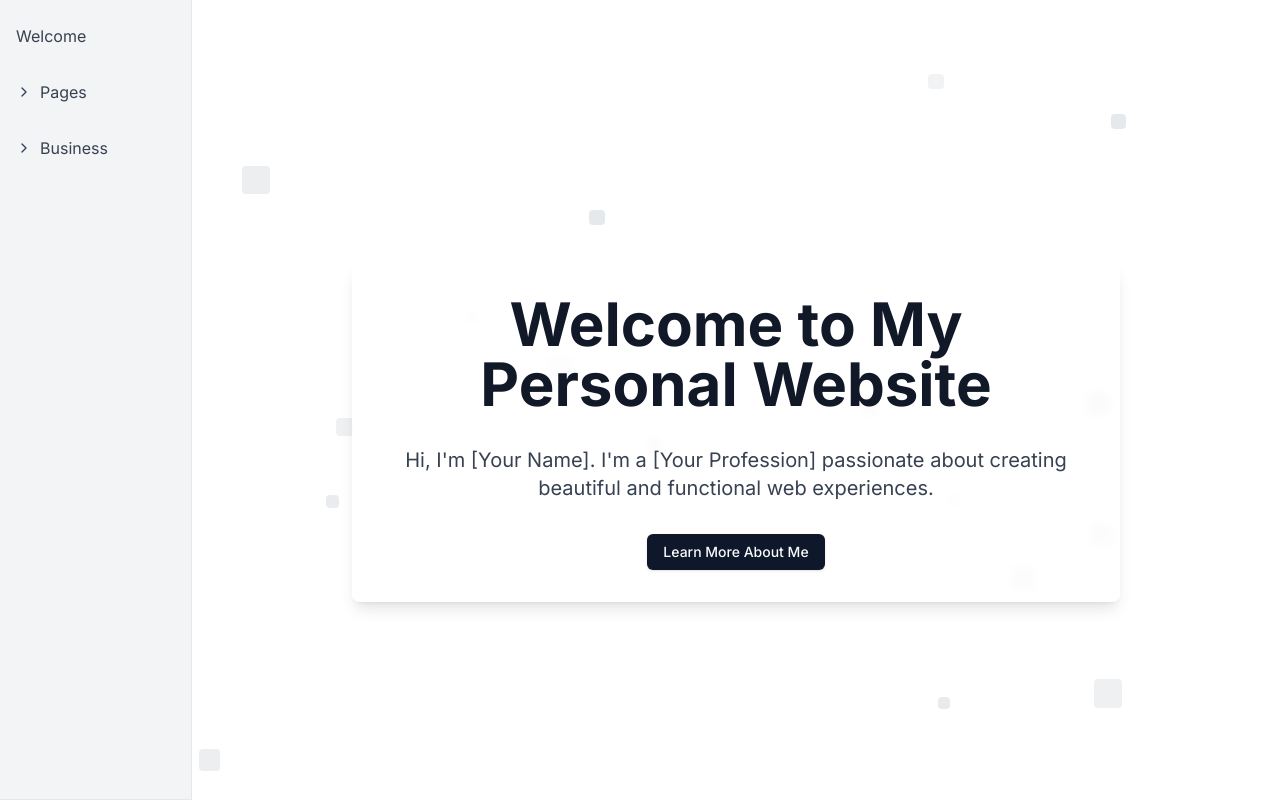
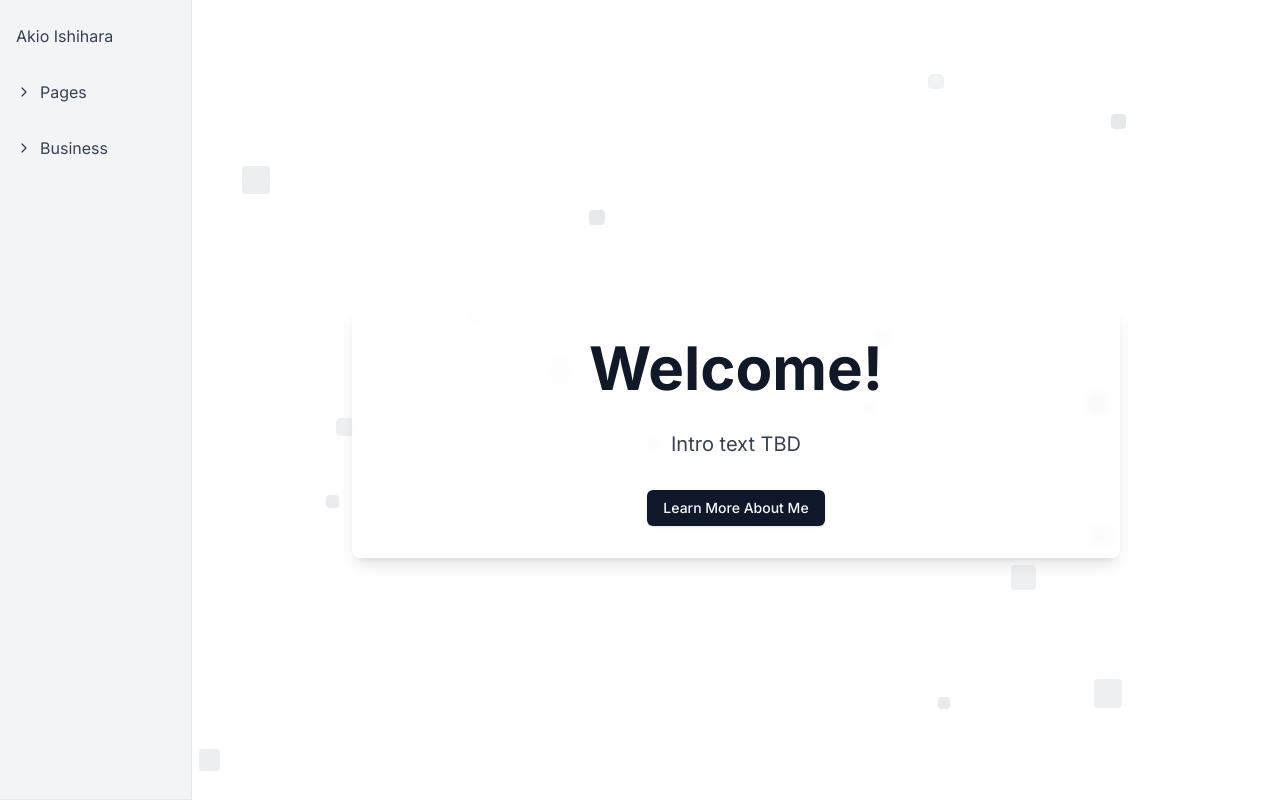
Before and after one commit to AkioNuernberger/Web, a Next.js app in the folder akio-web/: page / in a window 1280 px wide. Shown: the top 810 px of the page. Built offline with nearby package versions, Linux system fonts and the light colour scheme.

Commit message:
change main and navbar text

```diff
--- a/akio-web/app/page.tsx
+++ b/akio-web/app/page.tsx
@@ -8,10 +8,10 @@ export default function Home() {
       <main className="flex min-h-screen items-center justify-center">
         <div className="max-w-3xl w-full space-y-8 text-center bg-white/80 backdrop-blur-sm p-8 rounded-lg shadow-lg">
           <h1 className="text-4xl font-bold text-gray-900 sm:text-5xl md:text-6xl">
-            Welcome to My Personal Website
+            Welcome!
           </h1>
           <p className="mt-3 text-base text-gray-700 sm:mt-5 sm:text-lg md:mt-5 md:text-xl">
-            Hi, I'm [Your Name]. I'm a [Your Profession] passionate about creating beautiful and functional web experiences.
+            Intro text TBD
           </p>
           <div className="mt-5 sm:mt-8">
             <Button>Learn More About Me</Button>
--- a/akio-web/components/Navbar.tsx
+++ b/akio-web/components/Navbar.tsx
@@ -13,7 +13,7 @@ interface NavItem {
 
 const navigation: NavItem[] = [
   {
-    title: 'Welcome',
+    title: 'Akio Ishihara',
     href: '/'
   },
   {
```
